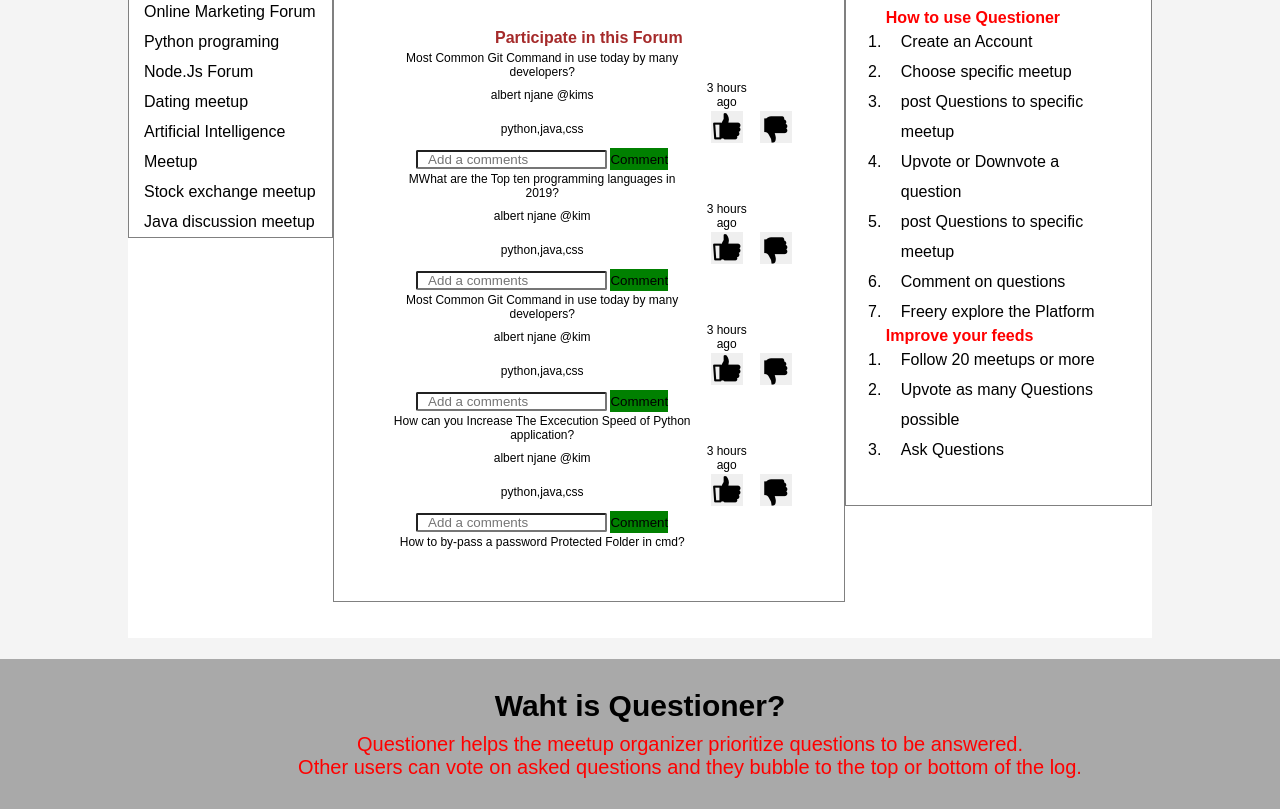
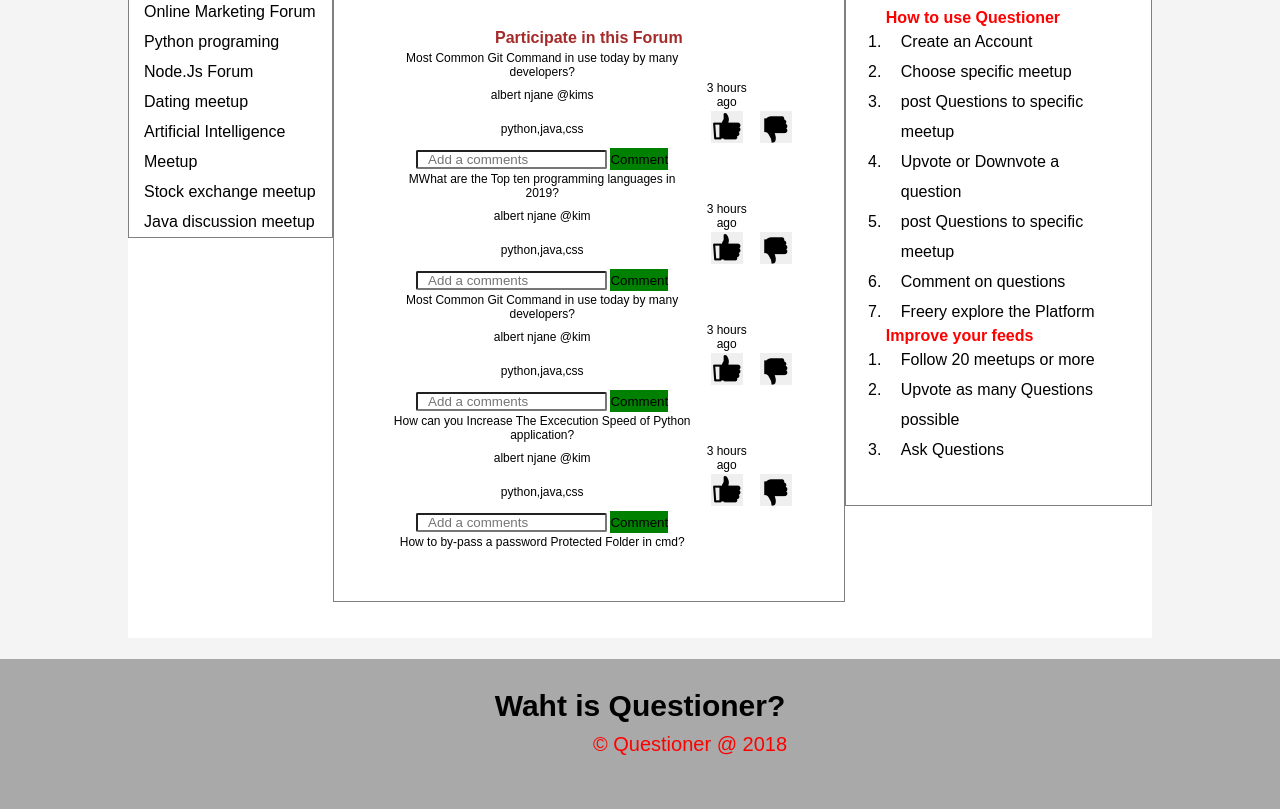
Before and after one commit to ankimani/Questioner, a plain HTML site: page UI/specificmeetup.html in a window 1280 px wide. Shown: the part 94-903 px from the top of the page. Drawn offline with Linux system fonts and the light colour scheme.

Commit message:
modified specificmeetup page

```diff
--- a/UI/specificmeetup.html
+++ b/UI/specificmeetup.html
@@ -55,8 +55,6 @@
 		<li>Follow 20 meetups or more</li>
 		<li>Upvote as many Questions possible</li>
 		<li>Ask Questions</li>
-
-
 </ol>
 </div>
 <div class="mainbar-index">
@@ -155,10 +153,7 @@
 </section>
 <footer>
 <h3>Waht is Questioner?</h3>
-	<p>Questioner helps the meetup organizer prioritize
-		questions to be answered.<br> Other users can vote on asked questions and they bubble to the top
-		or bottom of the log.
-		</p>
+	<p>&copy; Questioner @ 2018</p>
 </footer>
 </body>
 </html>
```
Lines whose indentation alone changed are shown as unchanged.
